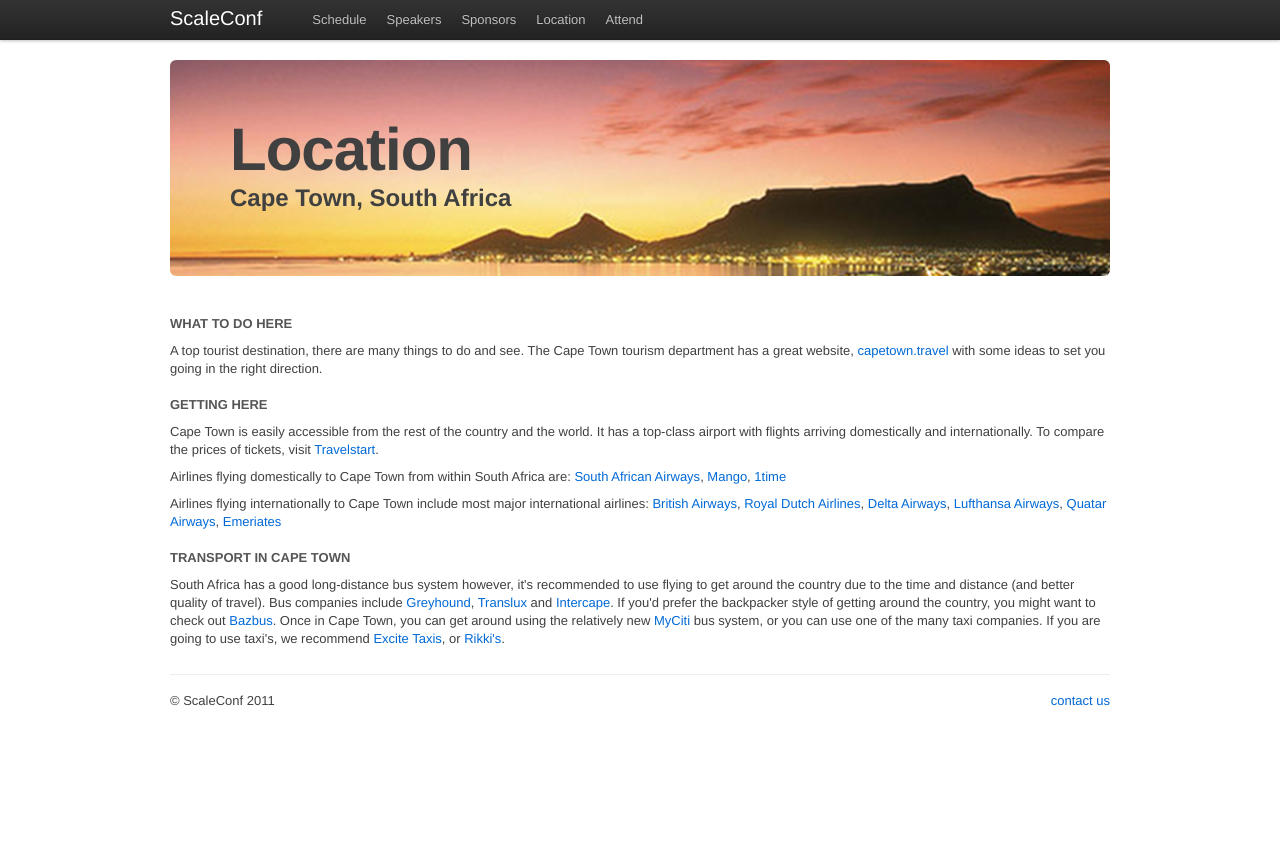
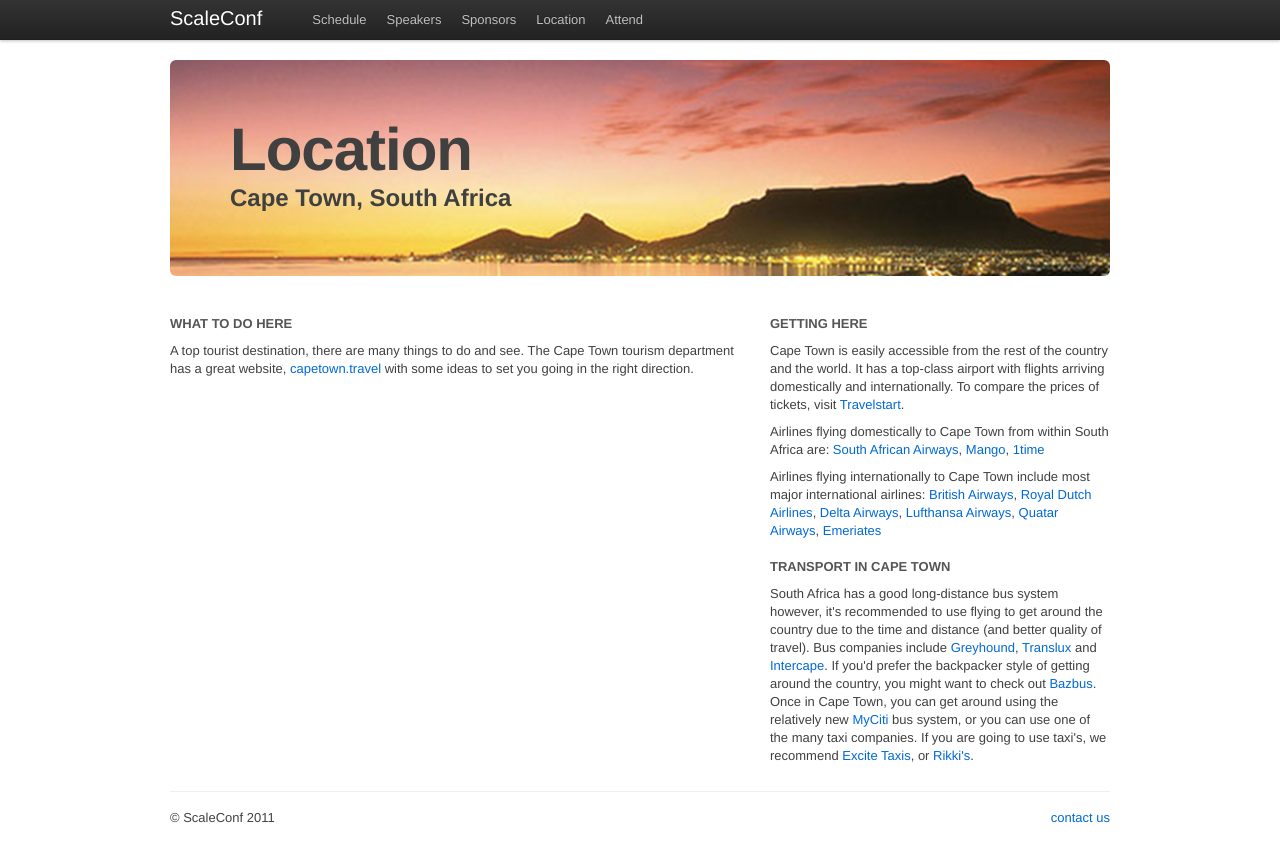
Before and after one commit to scaleconf/scaleconf.github.com, a Jekyll site: the page built from location.html, in a window 1280 px wide. Shown: the top 862 px of the page. Built offline with Jekyll 4.4.1, drawn with Linux system fonts in a browser that asks for light colours; Markdown is read by kramdown in place of the engine named in the settings.

Commit message:
better location layout

```diff
--- a/location.html
+++ b/location.html
@@ -11,12 +11,17 @@ meta-description: Instructions on how to find the Scaleconf
 
       <!-- Example row of columns -->
       <div class="row">
-          <div class='span16'>
+          <div class='span10'>
               <h6 style='color:#555'>What to do here</h6>
               <p>
                 A top tourist destination, there are many things to do and see. The Cape Town tourism department has a great website, <a href='http://capetown.travel'>capetown.travel</a> with some ideas to set you going in the right direction.
               </p>
 
+          </div>
+
+          <div class='span6'>
+            <div class="row">
+              <div class='span6'>
                   <h6 style='color:#555'>Getting Here</h6>
                   <p>
                     Cape Town is easily accessible from the rest of the country and the world. It has a top-class airport with flights arriving domestically and internationally.
@@ -59,3 +64,5 @@ meta-description: Instructions on how to find the Scaleconf
 
               </div>
            </div>
+        </div>
+      </div>
```
Lines whose indentation alone changed are shown as unchanged.
